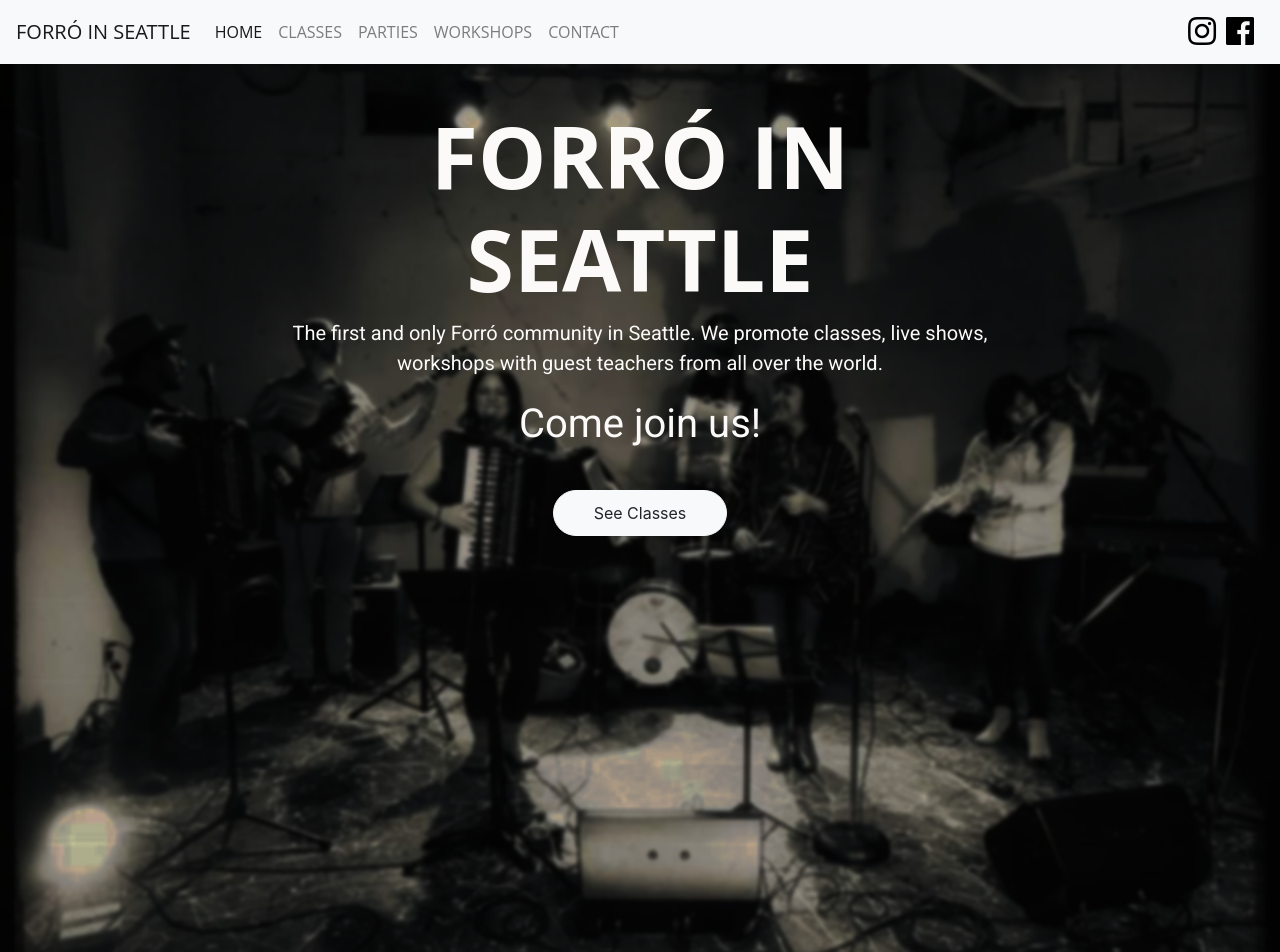
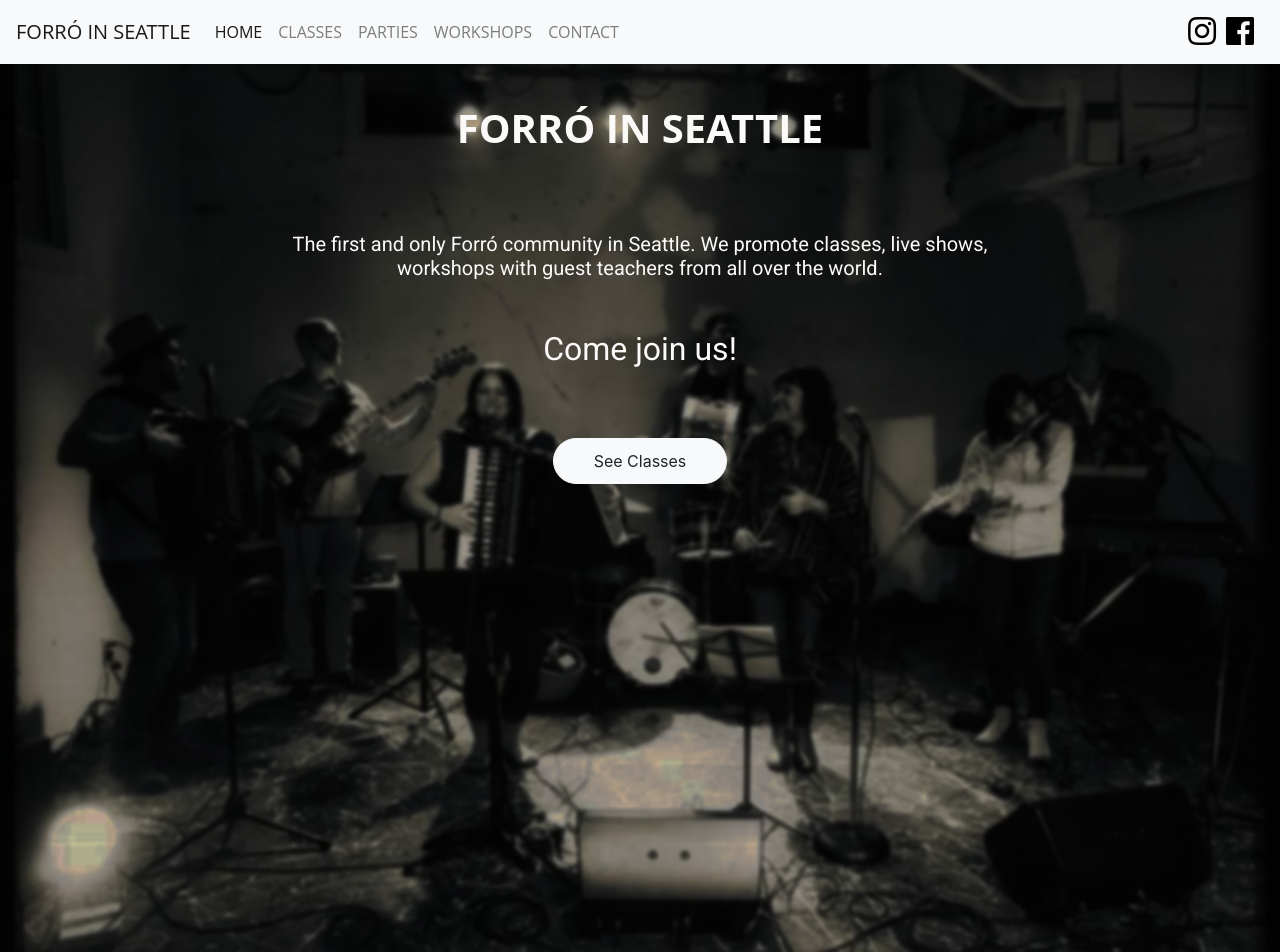
Before and after one commit to lararal/lararal.github.io, a Jekyll site: the page built from index.html, in a window 1280 px wide. Shown: the top 952 px of the page. Built offline with Jekyll 4.4.1, drawn with Linux system fonts in a browser that asks for light colours; nearby versions of some CDN libraries; grey boxes are pictures that could not be loaded.

Commit message:
Fix about rendering on mobile

```diff
--- a/_includes/about.html
+++ b/_includes/about.html
@@ -4,8 +4,8 @@
             <div class="row about justify-content-md-center">
             <div class="col-lg-8 text-center">
                 <h1 class="about-forro-in-seattle general-title">FORRÓ IN SEATTLE</h1>
-                <p class="about-description">The first and only Forró community in Seattle. We promote classes, live shows, workshops with guest teachers from all over the world.</p>
-                <p class="about-join">Come join us!</p>
+                <h5 class="about-description">The first and only Forró community in Seattle. We promote classes, live shows, workshops with guest teachers from all over the world.</h5>
+                <h2 class="about-join">Come join us!</h2>
                 <a href="#classes" class="btn btn-light btn-xl page-scroll about-classes-button">
                 	See Classes
                 </a>
--- a/css/main.css
+++ b/css/main.css
@@ -33,19 +33,18 @@
 }
 
 .about-forro-in-seattle {
-	font-size: 86px;
 	margin-top: 50px;
 	font-weight: bold;
 }
 
 .about-description {
-	font-size: 20px;
 	font-family: 'Roboto', sans-serif;
+	margin: 80px 0px 50px 0px;
 }
 
 .about-join {
-	font-size: 40px;
 	font-family: 'Roboto', sans-serif;
+	margin-bottom: 50px;
 }
 
 .nav-brand-font {
```
Also changed, not shown: 3 other files.
